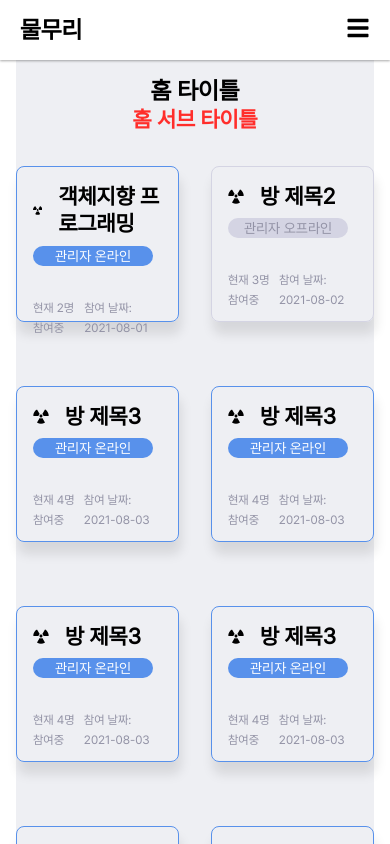
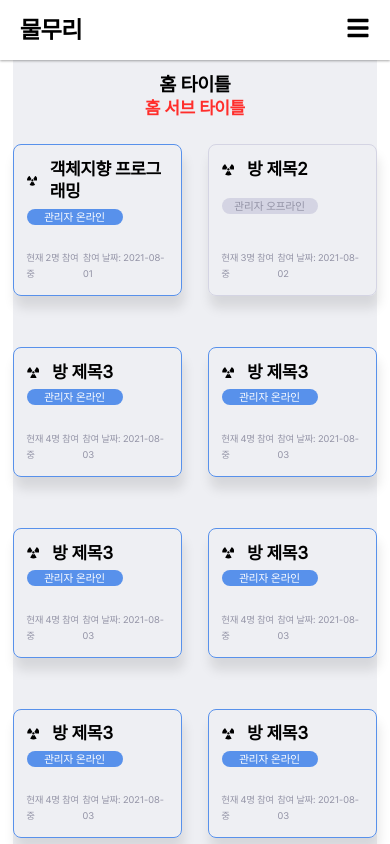
Before and after one commit to Mulmoori/cleint, a React (Vite) app: page / in a window 390 px wide. Shown: the top 844 px of the page. Built offline with nearby package versions, Linux system fonts and the light colour scheme.

Commit message:
💄Style: Responsive - Rem

```diff
--- a/src/style/globalStyle.ts
+++ b/src/style/globalStyle.ts
@@ -1,4 +1,4 @@
-import { createGlobalStyle } from 'styled-components';
+import { createGlobalStyle } from "styled-components";
 
 export const GlobalStyle = createGlobalStyle`
   :root {
@@ -78,19 +78,19 @@ export const GlobalStyle = createGlobalStyle`
     user-select: none;
     /* @media (min-width:1800px){
       font-size: 62.5%;
-    }
+    } */
     @media (min-width:1420px) and (max-width:1799px){
-      font-size: 46.8%;
+      font-size: 100%;
     }
     @media (min-width:900px) and (max-width:1419px){
-      font-size: 42%;
+      font-size: 90%;
     }
     @media (min-width: 768px) and (max-width:899px){
-      font-size: 35%;
+      font-size: 90%;
     }
     @media (max-width:767px){
-      font-size: 32%;
-    } */
+      font-size: 80%;
+    }
 
 
   }
```
